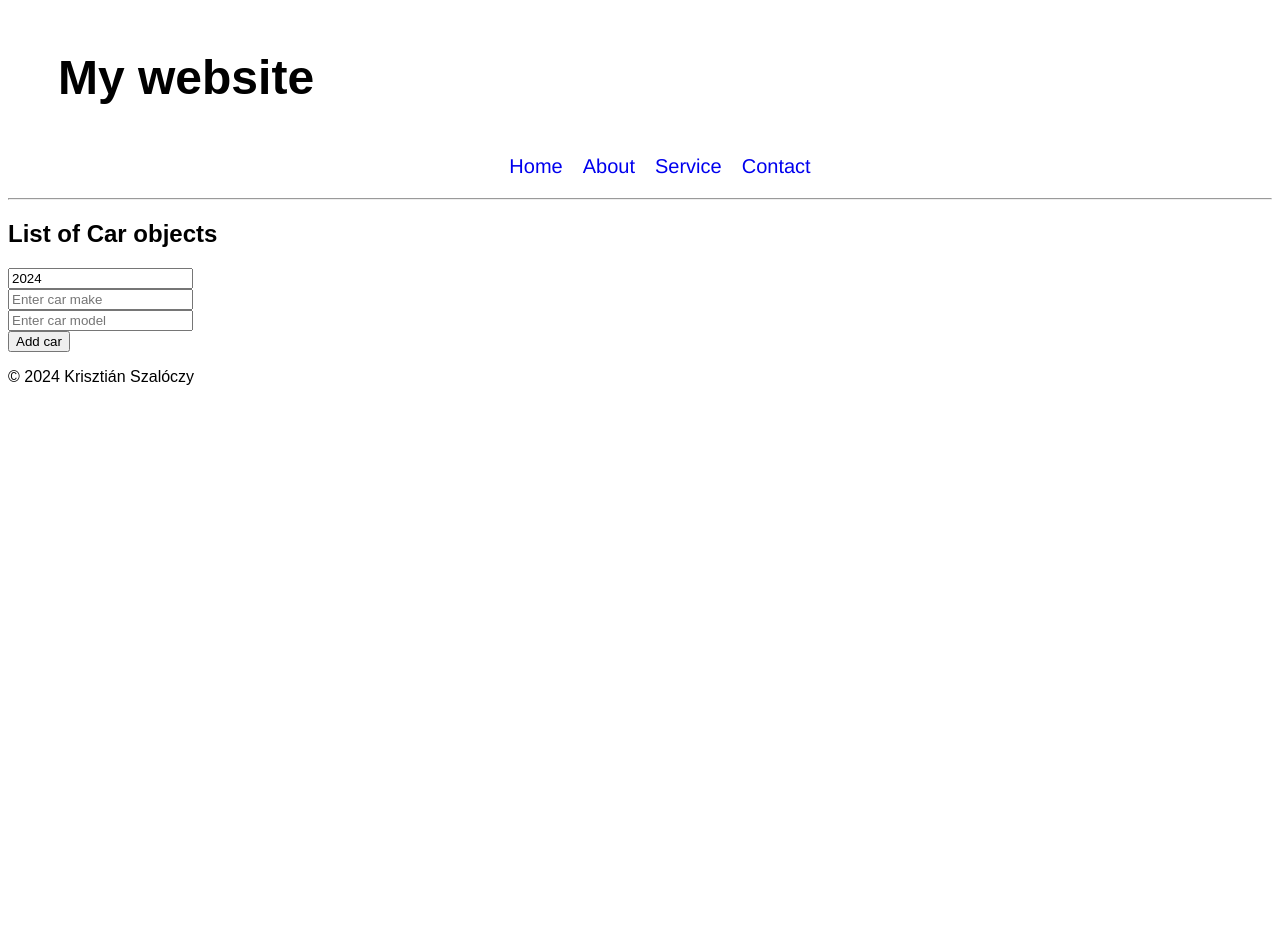
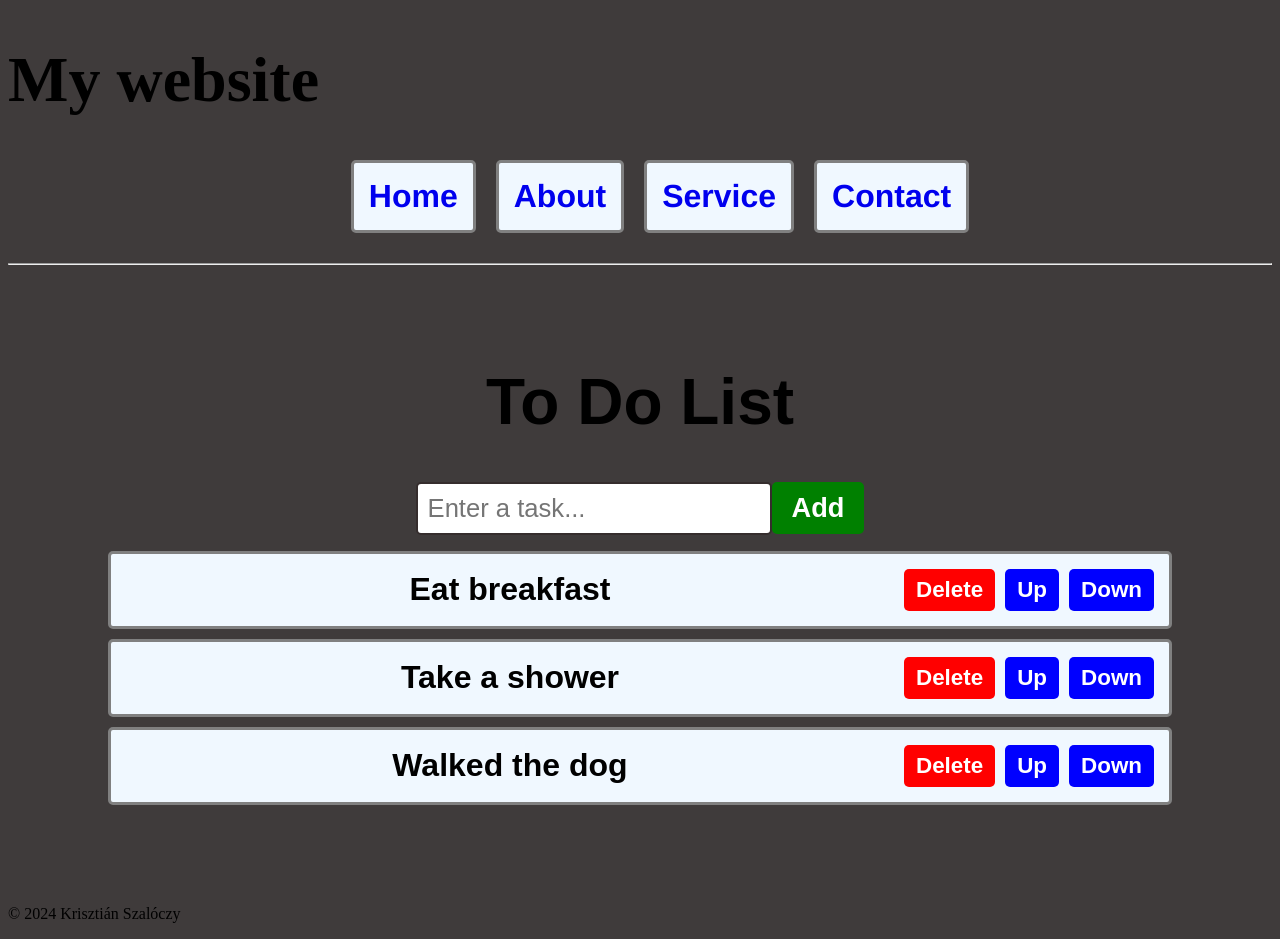
Before and after one commit to szaloczy/Y4O4X0WebTechGyak, a React (Vite) app in the folder webtech1/my-react-app/: page / in a window 1280 px wide. Before the commit the page ends 800 px from the top, so only its background shows below. Built offline with nearby package versions, Linux system fonts and the light colour scheme.

Commit message:
To-Do-List-app

```diff
--- a/webtech1/my-react-app/src/App.jsx
+++ b/webtech1/my-react-app/src/App.jsx
@@ -1,7 +1,6 @@
 import Footer from './Footer'
 import Header from './Header/Header'
-import Counter from './Counter'
-import MyComponent4 from './MyComponent4';
+import ToDoList from './ToDoList';
 
 
 function App() {
@@ -14,7 +13,7 @@
   return(
     <>
     <Header></Header>
-    <MyComponent4></MyComponent4>
+    <ToDoList></ToDoList>
     <Footer></Footer>
     </>
   );
--- /dev/null
+++ b/webtech1/my-react-app/src/ToDoList.jsx
@@ -0,0 +1,84 @@
+import React, {useState} from 'react'
+
+function ToDoList(){
+
+    const [tasks, setTasks] = useState(["Eat breakfast", "Take a shower", "Walked the dog"]);
+    const [newTask, setNewTask] = useState("");
+
+    function handleInputChange(e){
+        setNewTask(e.target.value);
+    }
+
+    function addTask(e){
+        if(newTask.trim() !== "") {
+        setTasks(t => [...t, newTask]);
+        setNewTask("");
+        }
+    }
+
+    function deleteTask(index){
+        const updatedTasks = tasks.filter((_, i) => i !== index);
+        setTasks(updatedTasks);
+    }
+
+    function moveTaskUp(index){
+        if (index > 0) {
+            const updatedTasks = [...tasks];
+            [updatedTasks[index], updatedTasks[index - 1]] =
+            [updatedTasks[index - 1], updatedTasks[index]];
+            setTasks(updatedTasks)
+        }
+    }
+
+    function moveTaskDown(index){
+        if (index < tasks.length - 1) {
+            const updatedTasks = [...tasks];
+            [updatedTasks[index], updatedTasks[index + 1]] =
+            [updatedTasks[index + 1], updatedTasks[index]];
+            setTasks(updatedTasks)
+        }
+    }
+
+    return(
+    <>
+    <div className="to-do-list">
+        <h1>To Do List</h1>
+
+        <div>
+            <input
+            type="text"
+            placeholder='Enter a task...'
+            value={newTask}
+            onChange={handleInputChange}
+            />
+            <button className='add-button' onClick={addTask}>Add</button>
+        </div>
+
+        <ol>
+            {tasks.map((task, index) =>
+                <li key={index}>
+                    <span className='text'>{task}</span>
+                    <button
+                        className='delete-button'
+                        onClick={() => deleteTask(index)}>
+                        Delete
+                    </button>
+                    <button
+                        className='move-button'
+                        onClick={() => moveTaskUp(index)}>
+                        Up
+                    </button>
+                    <button
+                        className='move-button'
+                        onClick={() => moveTaskDown(index)}>
+                        Down
+                    </button>
+                </li>
+            )}
+        </ol>
+
+    </div>
+    </>);
+}
+
+export default ToDoList
--- a/webtech1/my-react-app/src/index.css
+++ b/webtech1/my-react-app/src/index.css
@@ -1,39 +1,82 @@
 body{
-  font-family: Arial, Helvetica, sans-serif;
+  background-color: rgb(63, 59, 59);
 }
 
-.color-picker-container{
+.to-do-list{
+  font-family: Arial, Helvetica, sans-serif;
+  text-align: center;
+  margin: 100px;
+}
+
+h1{
+  font-size: 4rem;
+}
+
+button{
+  font-size: 1.7rem;
+  font-weight: bold;
+  padding: 10px 20px;
+  color: white;
+  border-radius: 5px;
+  border: none;
+  cursor: pointer;
+  transition: background-color 0.5s ease;
+}
+
+.add-button{
+  background-color: green;
+}
+
+.add-button:hover{
+  background-color: rgb(103, 179, 103);
+}
+
+.delete-button{
+  background-color: red;
+}
+
+.delete-button:hover{
+  background-color: rgb(185, 100, 100);
+}
+
+.move-button{
+  background-color: blue;
+}
+
+
+.move-button:hover{
+  background-color: rgb(110, 110, 191);
+}
+
+input[type="text"] {
+  font-size: 1.6rem;
+  padding: 10px;
+  border: 2px solid rgb(53, 45, 45);
+  border-radius: 5px;
+  color: rgb(40, 37, 37);
+}
+
+ol{
+  padding: 0;
+}
+li{
+  font-size: 2rem;
+  font-weight: bold;
+  padding: 15px;
+  background-color: aliceblue;
+  margin-bottom: 10px;
+  border: 3px solid gray;
+  border-radius: 5px;
   display: flex;
-  flex-direction: column;
   align-items: center;
 }
 
-h1{
-  margin:50px;
-  font-size: 3rem;
+.text{
+  flex:1;
 }
 
-.color-display{
-  width: 300px;
-  height: 300px;
-  display: flex;
-  justify-content: center;
-  align-items: center;
-  border: 5px solid hsl(0, 0%, 80%);
-  border-radius: 25px;
-  margin-bottom: 25px;
-  transition: 0.25s ease;
+.delete-button, .move-button{
+  padding: 8px 12px;
+  font-size: 1.4rem;
+  margin-left: 10px;
 }
-.color-display p{
-  color: hsl(0,0%,20%);
-  font-size: 2rem;
-  text-align: center;
-}
-
-input[type="color"]{
-  width: 75px;
-  height: 50px;
-  padding: 5px;
-  border-radius: 10px;
-  border: 3px solid hsl(0, 0%,80%);
-}
```
